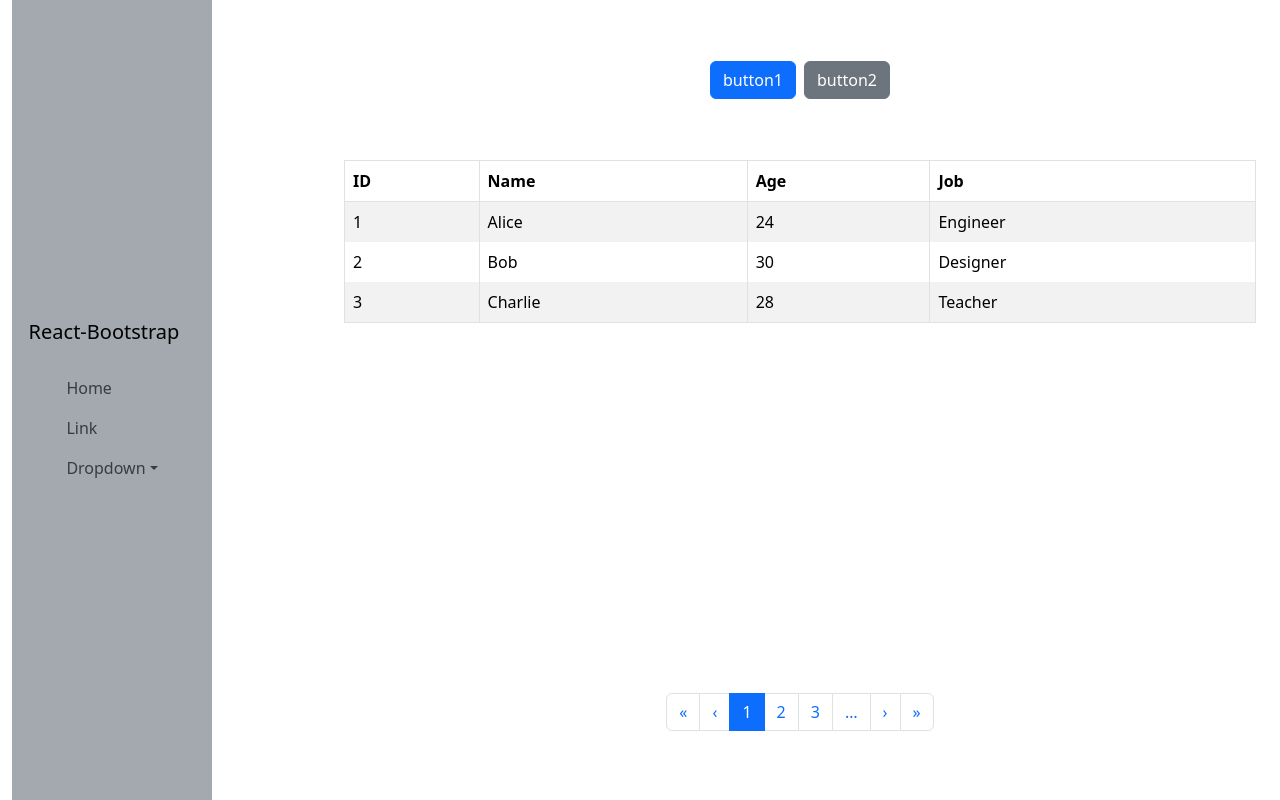
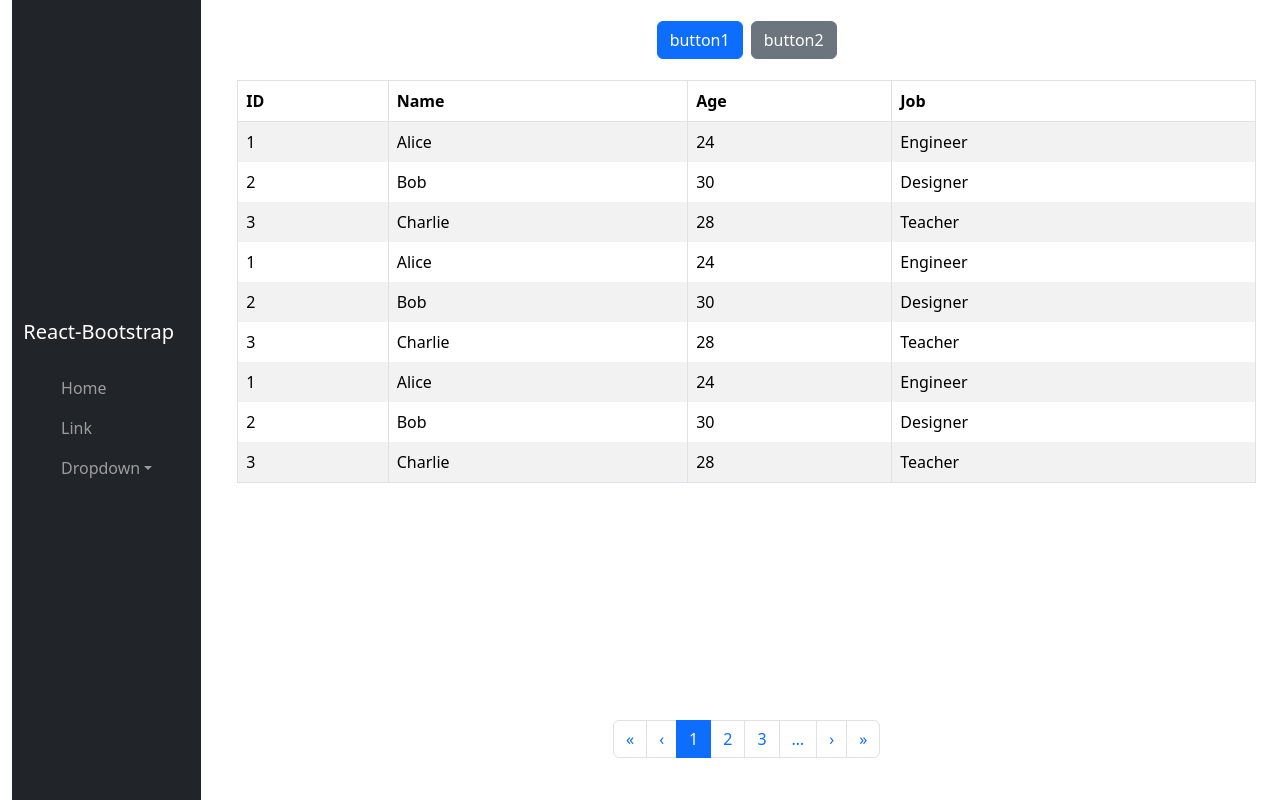
Before and after one commit to patricktang1996/grab-and-go-admin, a React (Create React App) app in the folder front-end/grab-and-go-frontend/: page / in a window 1280 px wide. Built offline with nearby package versions, Linux system fonts and the light colour scheme.

Commit message:
change side menu theme and optimize layout of dashboard part #1

```diff
--- a/front-end/grab-and-go-frontend/src/component/Dashboard.jsx
+++ b/front-end/grab-and-go-frontend/src/component/Dashboard.jsx
@@ -5,7 +5,7 @@ function Dashboard() {
     return (
         <Container className="vh-100">
             {/* top：button */}
-            <Row className="custom-height-20">
+            <Row className="custom-height-10">
                 <Col className="d-flex justify-content-center align-items-center">
                     <div>
                         <Button variant="primary">button1</Button>
@@ -16,7 +16,7 @@ function Dashboard() {
             </Row>
 
             {/* medium：table */}
-            <Row className="custom-height-60">
+            <Row className="custom-height-80">
                 <Col>
                     <Table striped bordered hover>
                         <TestingTable />
@@ -25,7 +25,7 @@ function Dashboard() {
             </Row>
 
             {/* bottom：pagination */}
-            <Row className="custom-height-20">
+            <Row>
                 <Col className="d-flex justify-content-center align-items-center">
                     <Pagination>
                         <Pagination.First />
--- a/front-end/grab-and-go-frontend/src/component/MainNavBar.jsx
+++ b/front-end/grab-and-go-frontend/src/component/MainNavBar.jsx
@@ -6,7 +6,7 @@ import { Stack } from 'react-bootstrap';
 
 function MainNavbar() {
     return (
-        <Navbar className="custom-bg-color vh-100 custom-fixed-width-side">
+        <Navbar className="vh-100" data-bs-theme="dark" bg="dark">
             <Stack gap={3} className="w-100 d-flex my-auto align-items-center">
                 <Navbar.Brand href="#home">React-Bootstrap</Navbar.Brand>
                 <Nav className="flex-column">
--- a/front-end/grab-and-go-frontend/src/css/custom.css
+++ b/front-end/grab-and-go-frontend/src/css/custom.css
@@ -1,15 +1,12 @@
-.custom-height-20 {
-    height: 20%;
+.custom-height-10 {
+    height: 10%;
 }
 
-.custom-height-60 {
-    height: 60%;
+.custom-height-80 {
+    height: 80%;
 }
 
 .custom-fixed-width-side {
     width: 200px;
+    flex: 0 0 auto;
 }
-
-.custom-bg-color {
-    background-color: #a3a9af;
-}
--- a/front-end/grab-and-go-frontend/src/page/HomePage.jsx
+++ b/front-end/grab-and-go-frontend/src/page/HomePage.jsx
@@ -7,10 +7,10 @@ function HomePage() {
   return (
       <Container fluid>
           <Row>
-              <Col>
+              <Col md={2}>
                   <MainNavbar />
               </Col>
-              <Col md={9}>
+              <Col md={10}>
                   <Dashboard />
               </Col>
           </Row>
--- a/front-end/grab-and-go-frontend/src/table/TestingTable.jsx
+++ b/front-end/grab-and-go-frontend/src/table/TestingTable.jsx
@@ -3,6 +3,12 @@ import { Table } from 'react-bootstrap';
 function TestingTable() {
     // made up data
     const data = [
+        { id: 1, name: "Alice", age: 24, job: "Engineer" },
+        { id: 2, name: "Bob", age: 30, job: "Designer" },
+        { id: 3, name: "Charlie", age: 28, job: "Teacher" },
+        { id: 1, name: "Alice", age: 24, job: "Engineer" },
+        { id: 2, name: "Bob", age: 30, job: "Designer" },
+        { id: 3, name: "Charlie", age: 28, job: "Teacher" },
         { id: 1, name: "Alice", age: 24, job: "Engineer" },
         { id: 2, name: "Bob", age: 30, job: "Designer" },
         { id: 3, name: "Charlie", age: 28, job: "Teacher" },
```
